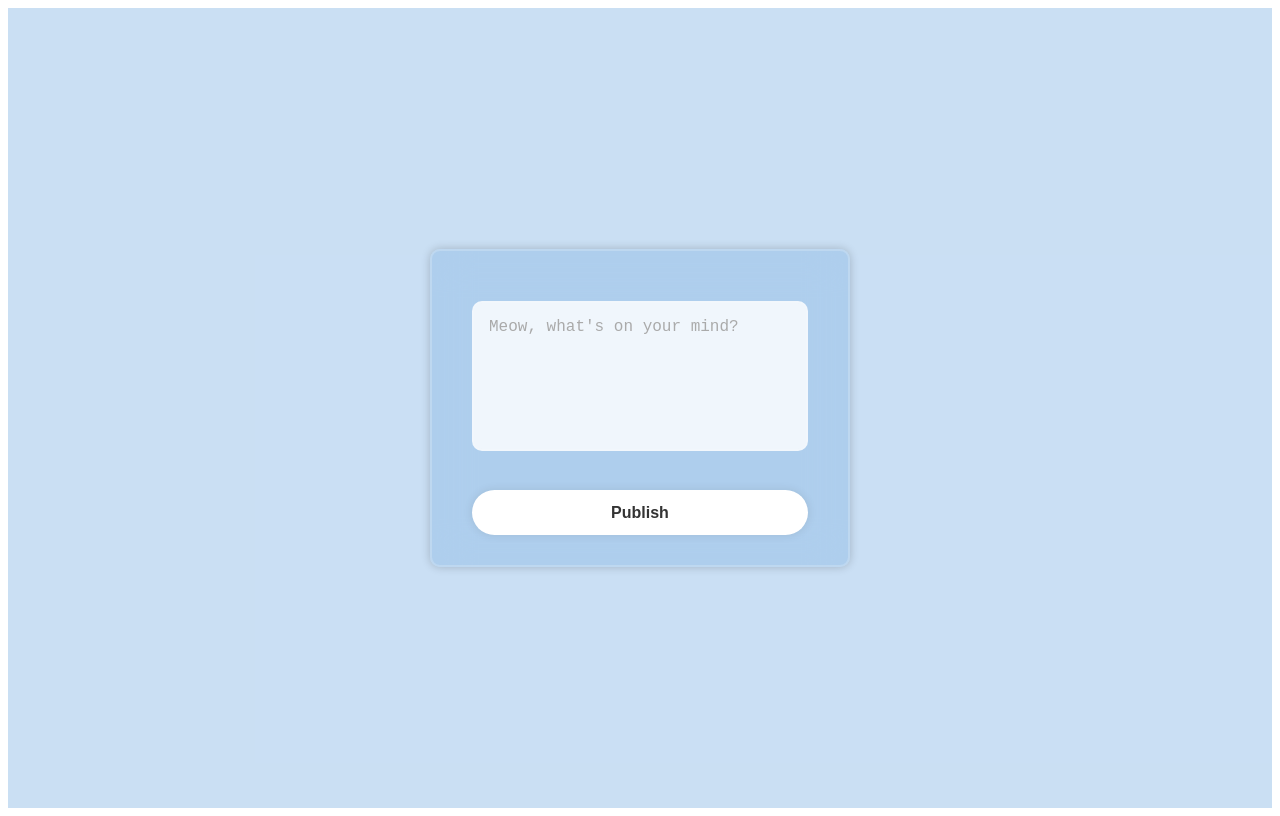
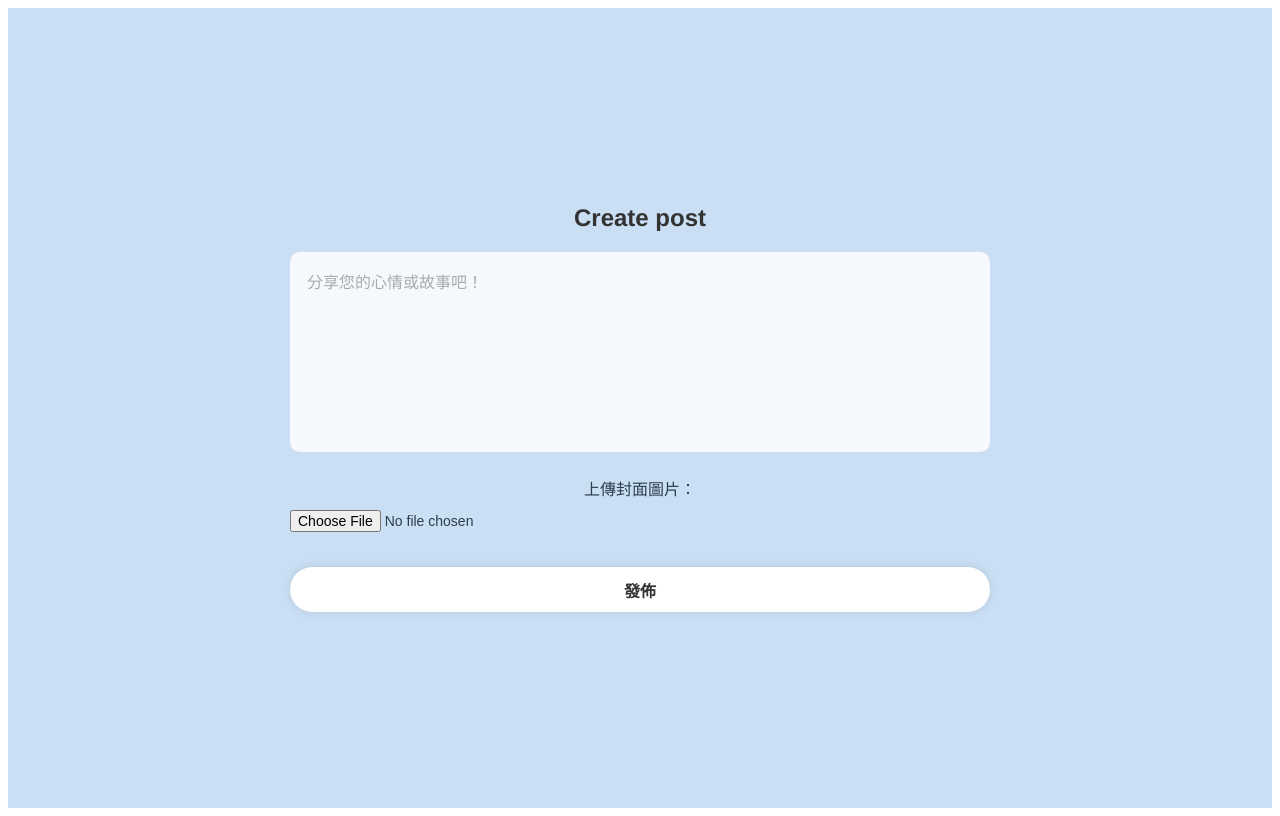
Before and after one commit to jgw0915/MultimediaFinalProject, a Vue app in the folder front-end/: page /addPostView in a window 1280 px wide. Built offline with nearby package versions, Linux system fonts and the light colour scheme.

Commit message:
優化addPostView

```diff
--- a/front-end/src/views/AddPostView.vue
+++ b/front-end/src/views/AddPostView.vue
@@ -1,10 +1,19 @@
 <template>
     <div class="body">
         <div class="wrapper">
+            <h1>Create post</h1>
             <div class="inputBox">
-                <textarea v-model="feedback" placeholder="Meow, what's on your mind?"></textarea>
+                <textarea v-model="postContent" placeholder="分享您的心情或故事吧！"></textarea>
             </div>
-            <button class="button" @click="submitFeedback">Publish</button>
+            <div class="inputBox">
+                <label class="uploadLabel">上傳封面圖片：</label>
+                <input type="file" @change="handleFileUpload" accept="image/*" class="fileInput" />
+                <p v-if="uploadedImageName" class="fileInfo">已選擇圖片：{{ uploadedImageName }}</p>
+                <div v-if="uploadedImagePreview" class="imagePreview">
+                    <img :src="uploadedImagePreview" alt="預覽圖片" />
+                </div>
+            </div>
+            <button class="button" @click="submitPost">發佈</button>
         </div>
     </div>
 </template>
@@ -13,25 +22,59 @@
 export default {
     data() {
         return {
-            feedback: '',
+            postContent: '', // 貼文內容
+            uploadedImage: null, // 上傳的圖片檔案
+            uploadedImagePreview: null, // 圖片預覽 URL
+            uploadedImageName: '', // 圖片檔案名稱
         };
     },
     methods: {
-        submitFeedback() {
-            if (this.feedback.trim() === '') {
-                alert('Please enter your feedback before submitting!');
+        handleFileUpload(event) {
+            const file = event.target.files[0];
+            if (file) {
+                if (file.type.startsWith('image/')) {
+                    this.uploadedImage = file;
+                    this.uploadedImageName = file.name;
+
+                    // 使用 FileReader 生成圖片預覽
+                    const reader = new FileReader();
+                    reader.onload = (e) => {
+                        this.uploadedImagePreview = e.target.result;
+                    };
+                    reader.readAsDataURL(file);
+                } else {
+                    alert('請上傳有效的圖片格式！');
+                    this.resetImageUpload();
+                }
+            }
+        },
+        resetImageUpload() {
+            this.uploadedImage = null;
+            this.uploadedImagePreview = null;
+            this.uploadedImageName = '';
+        },
+        submitPost() {
+            if (this.postContent.trim() === '') {
+                alert('請輸入貼文內容！');
+            } else if (!this.uploadedImage) {
+                alert('請上傳一張圖片作為封面！');
             } else {
-                console.log('Feedback submitted:', this.feedback);
-                alert('Thank you for your feedback!');
-                this.$router.push('/');
-                this.feedback = '';
+                console.log('貼文內容：', this.postContent);
+                console.log('上傳的圖片：', this.uploadedImage.name);
+                alert('貼文已成功發佈！');
+                this.resetForm();
             }
+        },
+        resetForm() {
+            this.postContent = '';
+            this.resetImageUpload();
         },
     },
 };
 </script>
 
 <style scoped>
+/* 保持您的原始設計，新增的樣式保持簡潔 */
 * {
     margin: 0;
     padding: 0;
@@ -49,7 +92,8 @@ export default {
 }
 
 .wrapper {
-    width: 420px;
+    /* width: 800px;
+    height: 620px;
     background: rgba(144, 189, 231, 0.479);
     border: 2px solid rgba(255, 255, 255, 0.2);
     backdrop-filter: blur(20px);
@@ -57,7 +101,7 @@ export default {
     color: #000;
     border-radius: 10px;
     padding: 30px 40px;
-    text-align: center;
+    text-align: center; */
 }
 
 .wrapper h1 {
@@ -72,8 +116,8 @@ export default {
 }
 
 .inputBox textarea {
-    width: 100%;
-    height: 150px;
+    width: 700px;
+    height: 200px;
     background-color: rgba(255, 255, 255, 0.8);
     border: 2px solid rgba(255, 255, 255, 0.2);
     border-radius: 10px;
@@ -86,6 +130,31 @@ export default {
 
 .inputBox textarea::placeholder {
     color: #aaa;
+}
+
+.fileInput {
+    width: 100%;
+    margin-top: 10px;
+    font-size: 14px;
+}
+
+.fileInfo {
+    margin-top: 10px;
+    font-size: 14px;
+    color: #555;
+}
+
+.imagePreview {
+    margin-top: 15px;
+    text-align: center;
+}
+
+.imagePreview img {
+    max-width: 600px;
+    max-height: 600px;
+    border-radius: 10px;
+    border: 2px solid rgba(255, 255, 255, 0.2);
+    object-fit: cover;
 }
 
 .wrapper .button {
```
